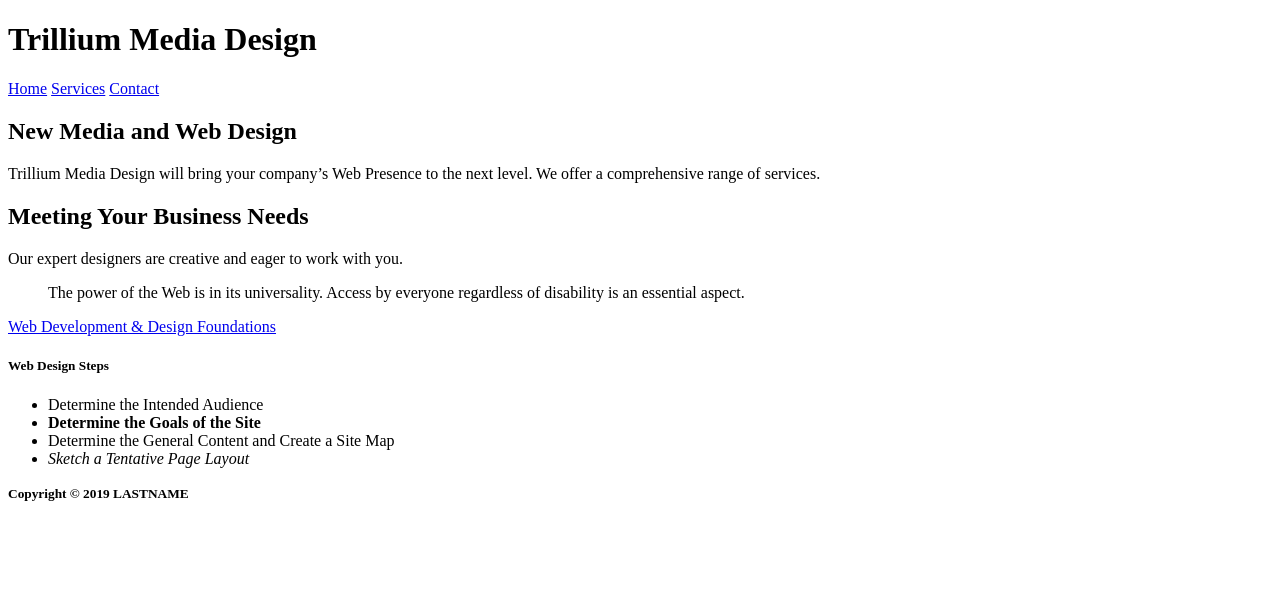
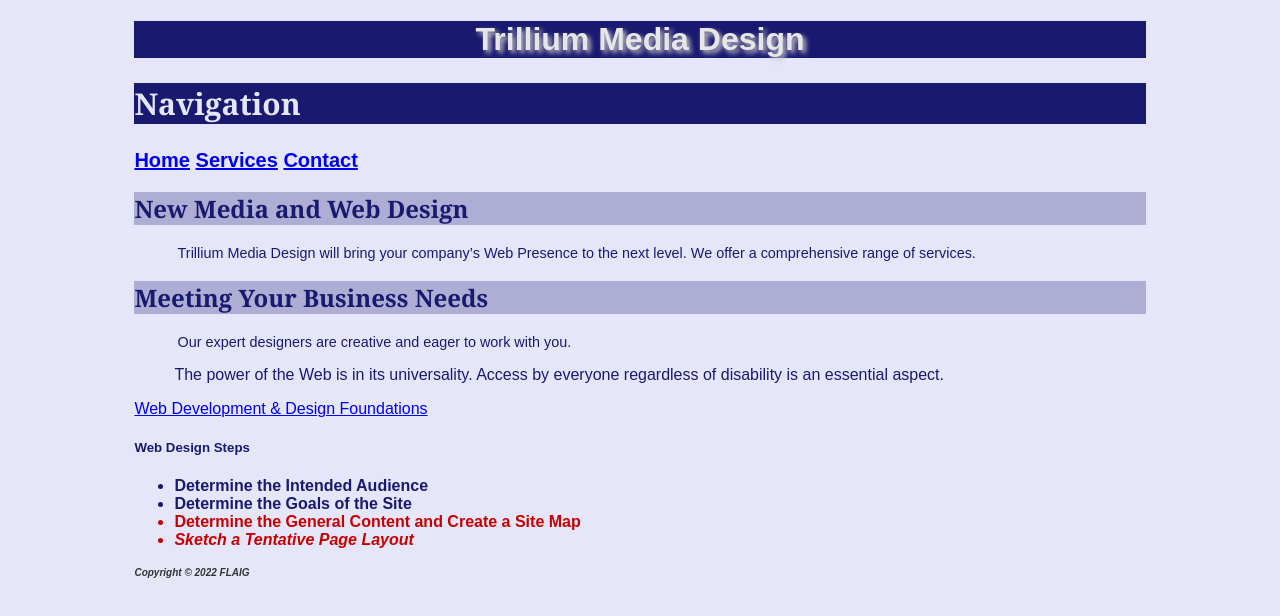
Before and after one commit to 44144-Sp22/ch3inclassnotes-sydneiflaig, a plain HTML site: page index.html in a window 1280 px wide. Drawn offline with Linux system fonts and the light colour scheme.

Commit message:
Completed Chapter 3 Notes

```diff
--- a/index.html
+++ b/index.html
@@ -1,15 +1,21 @@
 <!DOCTYPE html>
 <html lang="en">
+
 <head>
-		<title>LASTNAME Chapter 3 InClass Notes</title>
+	<title>FLAIG Chapter 3 InClass Notes</title>
 	<meta charset="utf-8">
+	<link href="style.css" rel="stylesheet">
+
 </head>
+
 <body>
+	<div id="wrapper">
 		<!-- Structural Elements - header, nav, main, footer -->
-        <header>
+		<header style="background-color:#b5b5b5;color:#e6e6e6">
 			<h1>Trillium Media Design</h1>
 		</header>
 		<nav>
+			<h2>Navigation</h2>
 			<!-- Anchor tags - specifies hyperlink reference to a file. Relative Links - link to pages on own site. -->
 			<a href="index.html">Home</a>
 			<a href="services.html">Services</a>
@@ -32,14 +38,15 @@
 			<ul>
 				<li>Determine the Intended Audience</li>
 				<li><strong>Determine the Goals of the Site</strong></li>
-                <li>Determine the General Content and Create a Site Map</li>
-                <li><em>Sketch a Tentative Page Layout</em></li>
+				<li class="feature">Determine the General Content and Create a Site Map</li>
+				<li class="feature"><em>Sketch a Tentative Page Layout</em></li>
 			</ul>
 
 		</main>
 		<footer>
-            <small><strong>Copyright &copy; 2019 LASTNAME</strong></small>
+			<small><strong>Copyright &copy; 2022 FLAIG</strong></small>
 		</footer>
+	</div>
+</body>
 
-    </body>
 </html>
--- /dev/null
+++ b/style.css
@@ -0,0 +1,54 @@
+body {
+  background-color: #e6e6fa;
+  color: #191970;
+  font-family: Arial, Verdana, sans-serif;
+}
+
+h2 {
+  background-color: #aeaed4;
+  color: #191970;
+  font-family: Georgia, "Times New Roman", serif;
+  taxt-shadow: 3px 3px 5px #cccccc;
+}
+
+h1 {
+  background-color: #191970;
+  color: #e6e6fa line-height: 200% font-family: Georgia, "Times New Roman", serif;
+  text-shadow: 3px 3px 5px #cccccc;
+  text-align: center;
+}
+
+p {
+  font-size: .90em;
+  text-indent: 3em;
+}
+
+ul {
+  font-weight: bold;
+}
+
+nav {
+  font-weight: bold;
+  font-size: 1.25em;
+}
+
+#wrapper {
+  margin-left: auto;
+  margin-right: auto;
+  width: 80%;
+}
+
+.feature {
+  color: #c70000;
+}
+
+footer {
+  color: #333333;
+  font-size: .75em;
+  font-style: italic;
+}
+
+nav h2 {
+  background-color: #191970;
+  color: #e6e6fa;
+}
```
Also changed, not shown: contact.html (+8 -3 lines), services.html (+8 -3 lines). Lines whose indentation alone changed are shown as unchanged.
